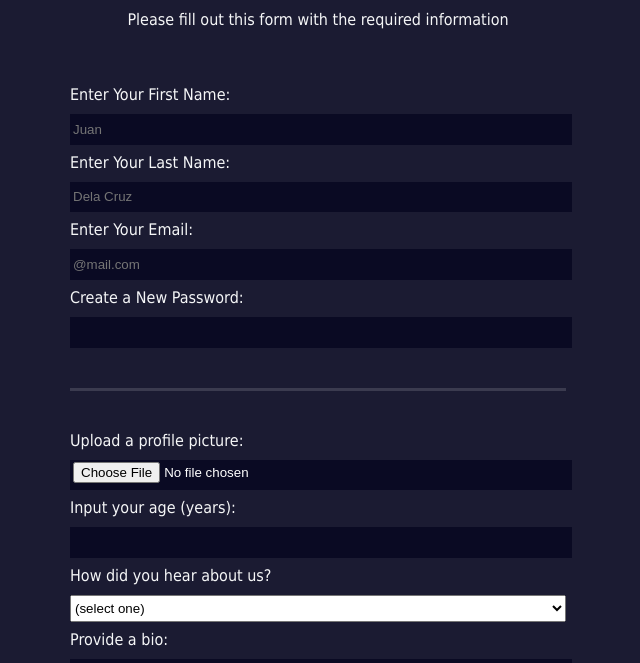
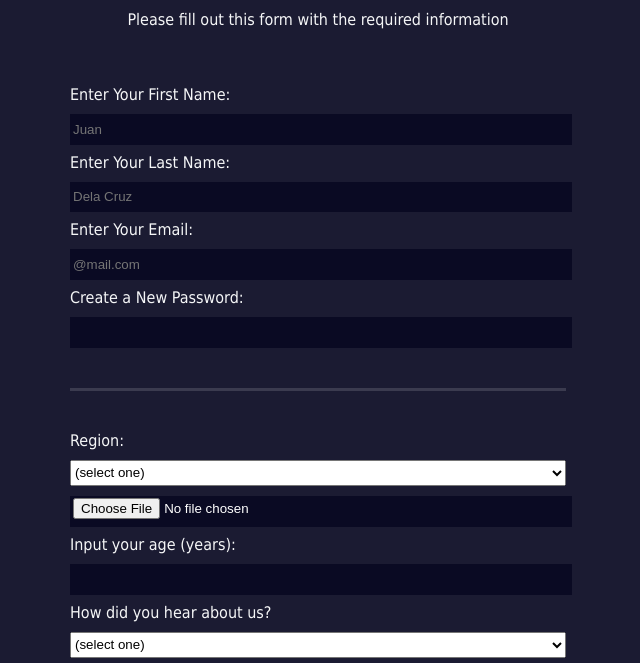
Before and after one commit to MoonHunter99/Registration-form, a plain HTML site: page index.html in a window 1280 px wide. Shown: the part 92-755 px from the top of the page, without its empty margins (322-962 px from the left). Drawn offline with Linux system fonts and the light colour scheme.

Commit message:
added a fieldset for address

```diff
--- a/index.html
+++ b/index.html
@@ -25,7 +25,30 @@
                     Create a New Password: <input type="password" id="new-password" name="new-password" pattern="[a-z0-9]{8,}" required>
                 </label>
             </fieldset>
-
+            <fieldset>
+                <label for="address">
+                    Region:
+                    <select id="address" name="address" required>
+                        <option value="">
+                            (select one)
+                        </option>
+                        <option value="1">
+                            Africa
+                        </option>
+                        <option value="2">
+                            Asia
+                        </option>
+                        <option value="3">
+                            Europe
+                        </option>
+                        <option value="4">
+                            North America
+                        </option>
+                        <option value="5">
+                            South America
+                        </option>
+                </label>
+            </fieldset>
             <fieldset>
                 <label for="profile-picture">
                     Upload a profile picture: <input type="file" id="profile-picture" name="profile-picture">
```
